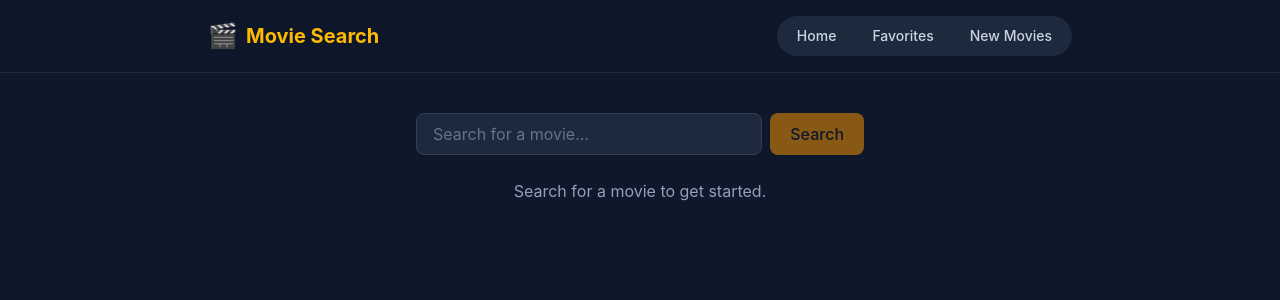
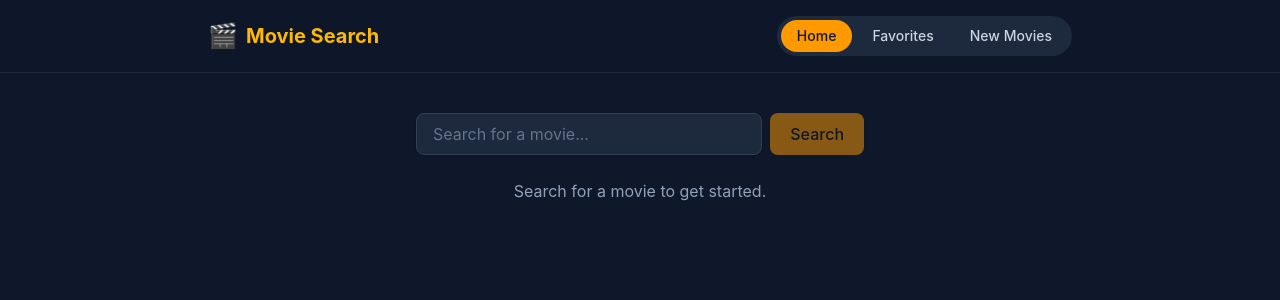
Before and after one commit to ashad0806/Movie-Search, a React (Vite) app: page / in a window 1280 px wide. Shown: the top 300 px of the page. Built offline with nearby package versions, Linux system fonts and the light colour scheme; no server answers.

Commit message:
Fix App.jsx to properly wire Navbar tabs and NewMovies view

```diff
--- a/src/App.jsx
+++ b/src/App.jsx
@@ -1,5 +1,5 @@
 import { useState, useEffect } from 'react'
-import { searchMovies, getMovieDetails } from './services/movieApi'
+import { searchMovies, getMovieDetails } from './services/MovieApi'
 import Navbar from './components/Navbar'
 import SearchBar from './components/SearchBar'
 import Loader from './components/Loader'
@@ -7,13 +7,17 @@ import ErrorMessage from './components/ErrorMessage'
 import MovieGrid from './components/MovieGrid'
 import MovieModal from './components/MovieModal'
 import FavoritesList from './components/FavoritesList'
+import NewMovies from './components/NewMovies'
 
 const FAVORITES_KEY = 'movie-favorites'
 
 export default function App() {
+  const [view, setView] = useState('home') // 'home' | 'favorites' | 'newMovies'
+
   const [movies, setMovies] = useState([])
   const [loading, setLoading] = useState(false)
   const [error, setError] = useState('')
+  const [hasSearched, setHasSearched] = useState(false)
 
   const [selectedMovie, setSelectedMovie] = useState(null)
   const [detailsLoading, setDetailsLoading] = useState(false)
@@ -35,6 +39,7 @@ export default function App() {
   const handleSearch = async (query) => {
     setLoading(true)
     setError('')
+    setHasSearched(true)
 
     try {
       const results = await searchMovies(query)
@@ -96,31 +101,52 @@ export default function App() {
 
   return (
     <div className="min-h-screen bg-slate-900">
-      <Navbar favoritesCount={favorites.length} />
+      <Navbar
+        activeView={view}
+        onNavigate={setView}
+        favoritesCount={favorites.length}
+      />
 
       <div className="mx-auto max-w-4xl px-4 py-10">
+        {view === 'home' && (
+          <>
             <div className="mx-auto max-w-md">
               <SearchBar onSearch={handleSearch} loading={loading} />
             </div>
 
             <div className="mt-6">
+              {loading && <Loader />}
+              {error && !loading && <ErrorMessage message={error} />}
+              {!loading && !error && movies.length > 0 && (
+                <MovieGrid movies={movies} onSelect={handleSelectMovie} />
+              )}
+              {!loading && !error && movies.length === 0 && !hasSearched && (
+                <p className="text-center text-slate-400">
+                  Search for a movie to get started.
+                </p>
+              )}
+            </div>
+          </>
+        )}
+
+        {view === 'favorites' && (
+          <>
+            <h2 className="mb-4 text-lg font-semibold text-amber-400">⭐ Your Favorites</h2>
+            {favorites.length > 0 ? (
               <FavoritesList
                 favorites={favorites}
                 onSelect={handleSelectMovie}
                 onRemove={handleRemoveFavorite}
               />
-
-          {loading && <Loader />}
-          {error && !loading && <ErrorMessage message={error} />}
-          {!loading && !error && movies.length > 0 && (
-            <MovieGrid movies={movies} onSelect={handleSelectMovie} />
-          )}
-          {!loading && !error && movies.length === 0 && favorites.length === 0 && (
+            ) : (
               <p className="text-center text-slate-400">
-              Search for a movie to get started.
+                You haven't added any favorites yet. Star a movie to save it here.
               </p>
             )}
-        </div>
+          </>
+        )}
+
+        {view === 'newMovies' && <NewMovies onSelect={handleSelectMovie} />}
 
         {modalOpen && (
           <MovieModal
--- a/src/components/NewMovies.jsx
+++ b/src/components/NewMovies.jsx
@@ -1,5 +1,5 @@
 import { useState, useEffect } from 'react'
-import { getMovieDetails } from '../services/movieApi'
+import { getMovieDetails } from '../services/MovieApi'
 import MovieGrid from './MovieGrid'
 import Loader from './Loader'
 import ErrorMessage from './ErrorMessage'
```
Lines whose indentation alone changed are shown as unchanged.
